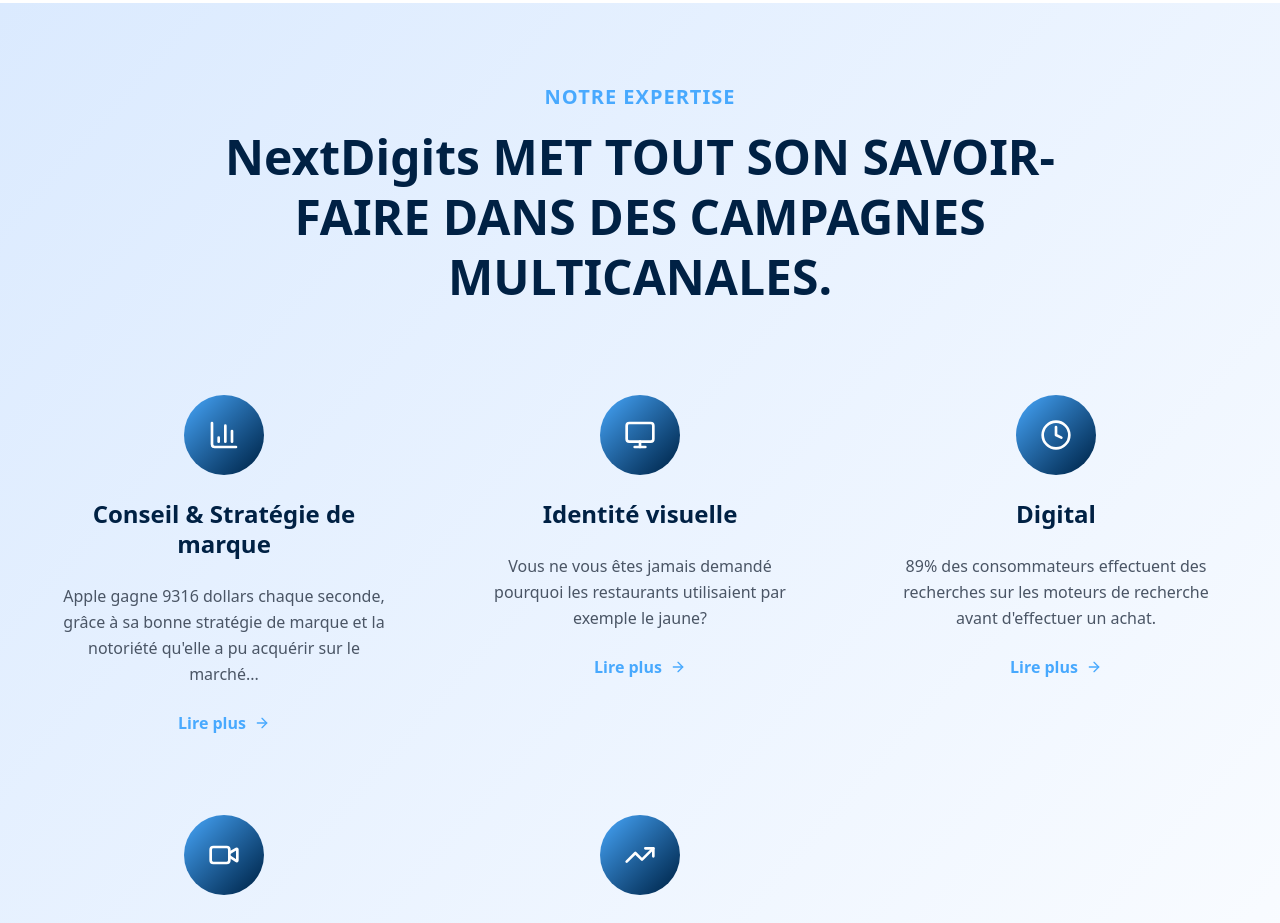
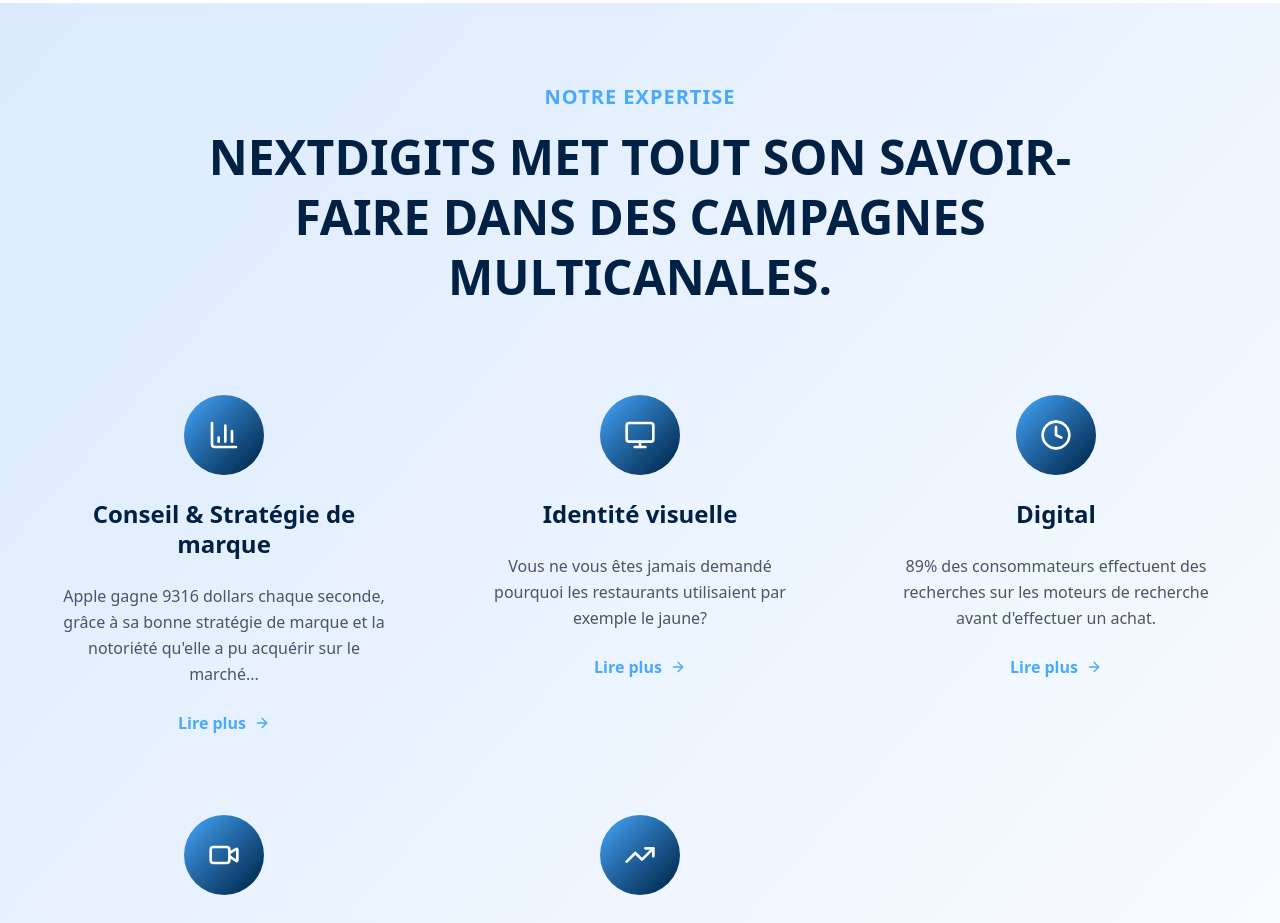
Before and after one commit to hmweb77/moroccan-agency, a Next.js app: page / in a window 1280 px wide. Shown: the part 4380-5303 px from the top of the page. Built offline with nearby package versions, Linux system fonts and the light colour scheme.

Commit message:
first commit

```diff
--- a/src/components/Expertise.jsx
+++ b/src/components/Expertise.jsx
@@ -62,7 +62,7 @@ const Expertise = () => {
             NOTRE EXPERTISE
           </h2>
           <h3 className="text-3xl md:text-4xl lg:text-5xl font-bold text-[#002144] leading-tight max-w-4xl mx-auto">
-          NextDigits MET TOUT SON SAVOIR-FAIRE DANS DES
+          NEXTDIGITS MET TOUT SON SAVOIR-FAIRE DANS DES
             CAMPAGNES MULTICANALES.
           </h3>
         </motion.div>
```
